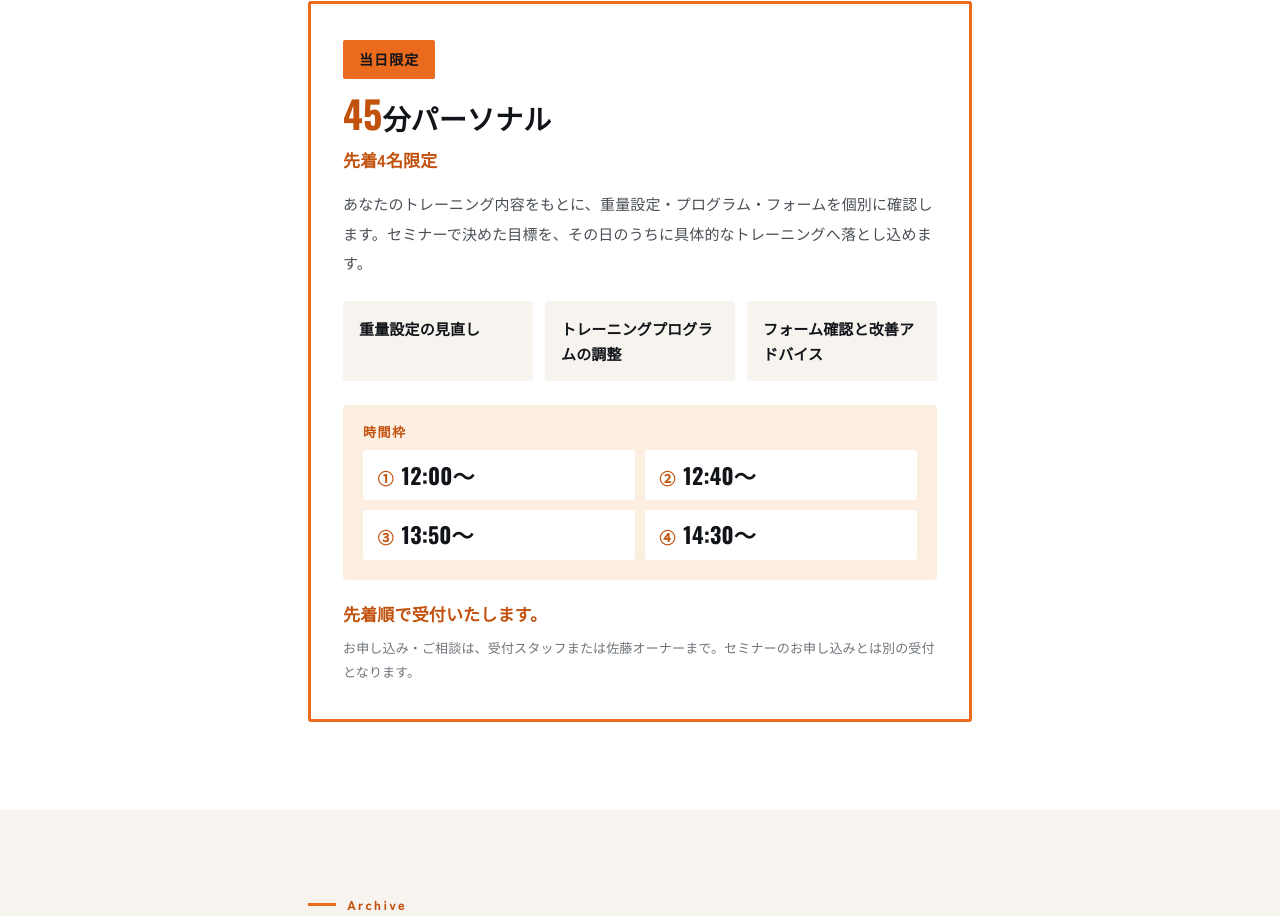
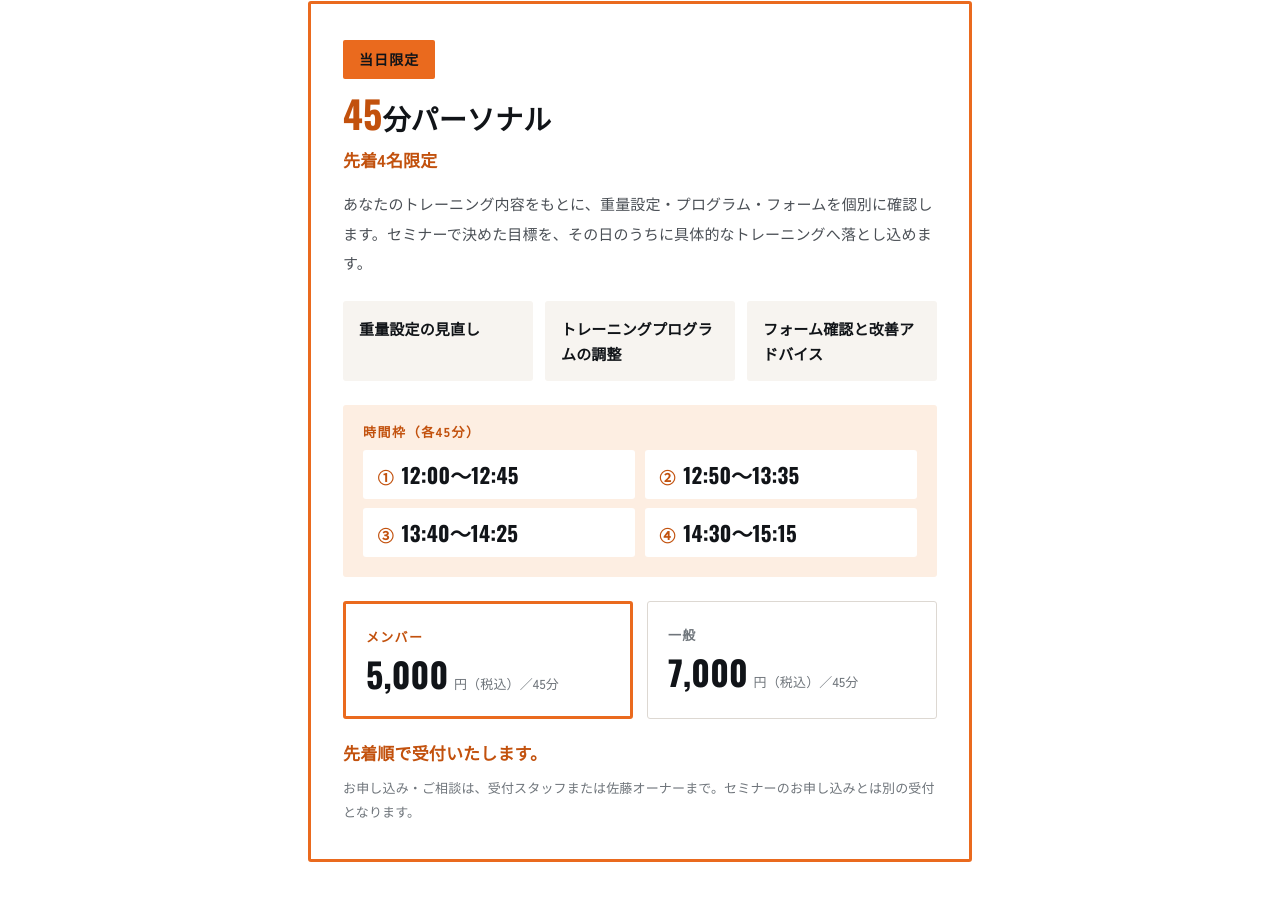
Before and after one commit to shiori0823/nlo, a plain HTML site: page seminar-1220/index.html in a window 1280 px wide. Shown: the part 6466-7382 px from the top of the page. Drawn offline with nearby package versions, Linux system fonts and the light colour scheme.

Commit message:
Rebuild the personal slots around 45 minutes, and add the fee
Co-Authored-By: Claude Opus 5 <noreply@anthropic.com>
Claude-Session: https://claude.ai/code/session_0169r95ZiBATNM4wyux34bk9

```diff
--- a/seminar-1220/index.html
+++ b/seminar-1220/index.html
@@ -270,14 +270,18 @@
   }
   .slot-list{
     list-style:none; margin:0; padding:0;
-    display:grid; gap:.6rem; grid-template-columns:1fr 1fr;
+    display:grid; gap:.6rem; grid-template-columns:1fr;
   }
+  @media (min-width:560px){ .slot-list{ grid-template-columns:1fr 1fr; } }
   .slot-list li{
     display:flex; align-items:baseline; gap:.5rem;
     background:var(--paper); border-radius:3px; padding:.6rem .9rem;
   }
   .slot-list .n{ font-size:1rem; font-weight:900; color:var(--orange-ink); line-height:1.4; }
-  .slot-list .t{ font-family:var(--f-num); font-size:1.375rem; font-weight:700; line-height:1.4; }
+  .slot-list .t{ font-family:var(--f-num); font-size:1.3125rem; font-weight:700; line-height:1.4; font-variant-numeric:tabular-nums; }
+  .personal .prices{ margin:1.5rem 0 0; }
+  .personal .price-card{ border-radius:3px; }
+  .personal .price-card.general{ border:1px solid var(--rule); }
   .personal .fcfs{
     font-size:1.0625rem; font-weight:900; color:var(--orange-ink);
     margin:1.25rem 0 0; line-height:1.7;
@@ -502,7 +506,7 @@
       <div><dt>対象</dt><dd>競技種目を問わず、スポーツに取り組む方</dd></div>
       <div><dt>参加費</dt><dd>メンバー 3,300円／一般 5,500円<small>すべて税込</small></dd></div>
       <div><dt>特典</dt><dd>振り返り＆目標設定ワークシート</dd></div>
-      <div><dt>当日限定</dt><dd>45分パーソナル（先着4名）<small>セミナー終了後、12:00〜の時間枠でおこないます。別途お申し込みが必要です。</small></dd></div>
+      <div><dt>当日限定</dt><dd>45分パーソナル　メンバー 5,000円／一般 7,000円<small>先着4名。12:00〜15:15の4枠でおこないます。すべて税込、別途お申し込みが必要です。</small></dd></div>
       <div><dt>講師</dt><dd>佐藤亮太（ノーリミッツ岡山）</dd></div>
     </dl>
     <a class="cta" href="https://square.link/u/9tAu5zzr" target="_blank" rel="noopener">▶ セミナーに申し込む</a>
@@ -526,13 +530,23 @@
         <li>フォーム確認と改善アドバイス</li>
       </ul>
       <div class="slots">
-        <p class="slots-h">時間枠</p>
+        <p class="slots-h">時間枠（各45分）</p>
         <ol class="slot-list">
-          <li><span class="n">①</span><span class="t">12:00〜</span></li>
-          <li><span class="n">②</span><span class="t">12:40〜</span></li>
-          <li><span class="n">③</span><span class="t">13:50〜</span></li>
-          <li><span class="n">④</span><span class="t">14:30〜</span></li>
+          <li><span class="n">①</span><span class="t">12:00〜12:45</span></li>
+          <li><span class="n">②</span><span class="t">12:50〜13:35</span></li>
+          <li><span class="n">③</span><span class="t">13:40〜14:25</span></li>
+          <li><span class="n">④</span><span class="t">14:30〜15:15</span></li>
         </ol>
+      </div>
+      <div class="prices">
+        <div class="price-card member">
+          <p class="who" style="margin:0">メンバー</p>
+          <p class="amount" style="margin:0"><span class="v">5,000</span><span class="u">円（税込）／45分</span></p>
+        </div>
+        <div class="price-card general">
+          <p class="who" style="margin:0">一般</p>
+          <p class="amount" style="margin:0"><span class="v">7,000</span><span class="u">円（税込）／45分</span></p>
+        </div>
       </div>
       <p class="fcfs">先着順で受付いたします。</p>
       <p class="tiny">お申し込み・ご相談は、受付スタッフまたは佐藤オーナーまで。セミナーのお申し込みとは別の受付となります。</p>
@@ -589,7 +603,7 @@
       </details>
       <details>
         <summary>当日の45分パーソナルは、どう申し込めばいいですか？</summary>
-        <div class="a">受付スタッフまたは佐藤オーナーまでお声がけください。先着4名限定で、セミナーのお申し込みとは別の受付となります。時間枠は12:00〜、12:40〜、13:50〜、14:30〜の4枠です。</div>
+        <div class="a">受付スタッフまたは佐藤オーナーまでお声がけください。先着4名限定で、セミナーのお申し込みとは別の受付となります。時間枠は12:00〜12:45、12:50〜13:35、13:40〜14:25、14:30〜15:15の4枠、参加費はメンバー 5,000円／一般 7,000円（税込）です。</div>
       </details>
       <details>
         <summary>セミナーでは実際に目標設定を行いますか？</summary>
```
Also changed, not shown: 1 other file.
